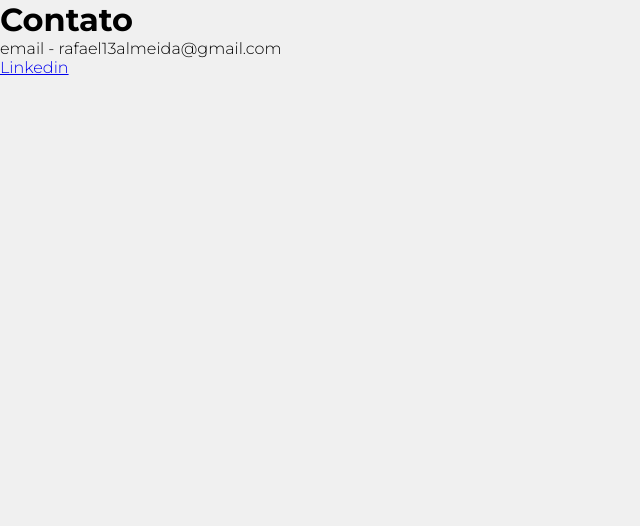
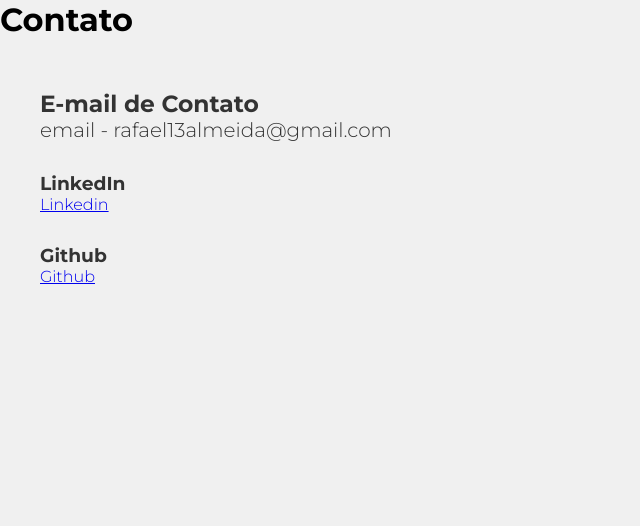
Before and after one commit to rafael13almeida/Blog, a PHP site: page /contato.php in a window 1280 px wide. Shown: the part 69-595 px from the top of the page, without its empty margins (0-640 px from the left). Run offline with PHP 8.4, Linux system fonts and the light colour scheme.

Commit message:
Atualizando Contato

```diff
--- a/contato.php
+++ b/contato.php
@@ -1,15 +1,28 @@
 <?php
 include_once("templates/header.php");
 ?>
-    <h1>Contato</h1>
-    <div>
+<h1>Contato</h1>
+
+<div id="contato-email">
+    <h3>E-mail de Contato</h3>
     <p>
         email - rafael13almeida@gmail.com
     </p>
-    </div>
+</div>
+
+<div id="contato-linkedin">
+    <h3>LinkedIn</h3>
     <p>
-         <a href="https://www.linkedin.com/in/rafael-almeida-287605137/">Linkedin</a>
+        <a href="https://www.linkedin.com/in/rafael13almeida/">Linkedin</a>
     </p>
+</div>
+
+<div id="contato-github">
+    <h3>Github</h3>
+    <p>
+        <a href="https://github.com/rafael13almeida">Github</a>
+    </p>
+</div>
 
 <?php
 include_once("templates/footer.php");
--- a/css/styles.css
+++ b/css/styles.css
@@ -123,6 +123,53 @@ main {
     color: #333333;
     display: inline-block;
     margin-right: 5px;
+}
+
+/* CONTATO */
+
+#contato-email {
+    margin-top: 50px;
+    font-size: 20px;
+    margin-left: 40px;
+    color: #333333;
+}
+
+#contato-linkedin h3 {
+    margin-top: 30px;
+    margin-left: 40px;
+    color: #333333;
+}
+
+#contato-linkedin a {
+    margin-top: 10px;
+    margin-top: 30px;
+    margin-left: 40px;
+}
+
+
+#contato-linkedin :hover a {
+    margin-top: 30px;
+    color: #a2c2ec;
+    margin-left: 40px;
+}
+
+#contato-github h3 {
+    margin-top: 30px;
+    margin-left: 40px;
+    color: #333333;
+}
+
+#contato-github a {
+    margin-top: 10px;
+    margin-top: 30px;
+    margin-left: 40px;
+}
+
+
+#contato-github :hover a {
+    margin-top: 30px;
+    color: #a2c2ec;
+    margin-left: 40px;
 }
 
 /* POST */
```
